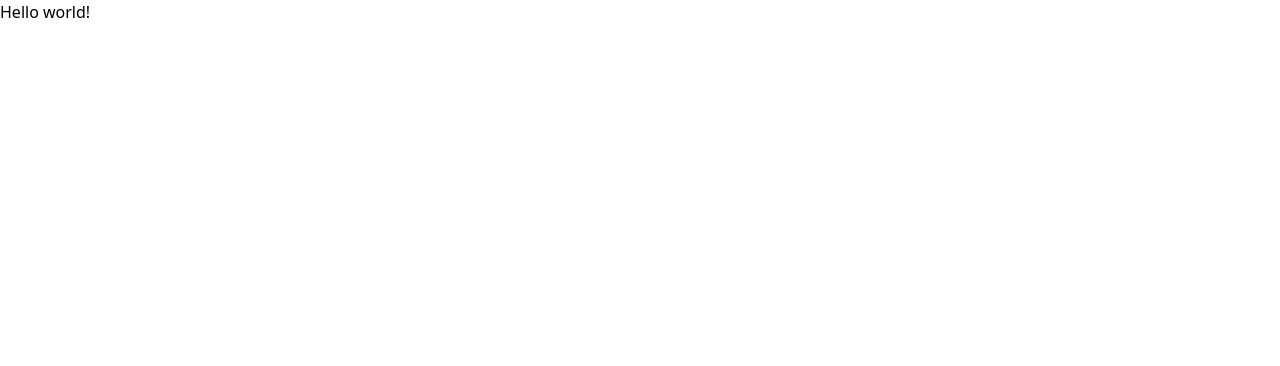
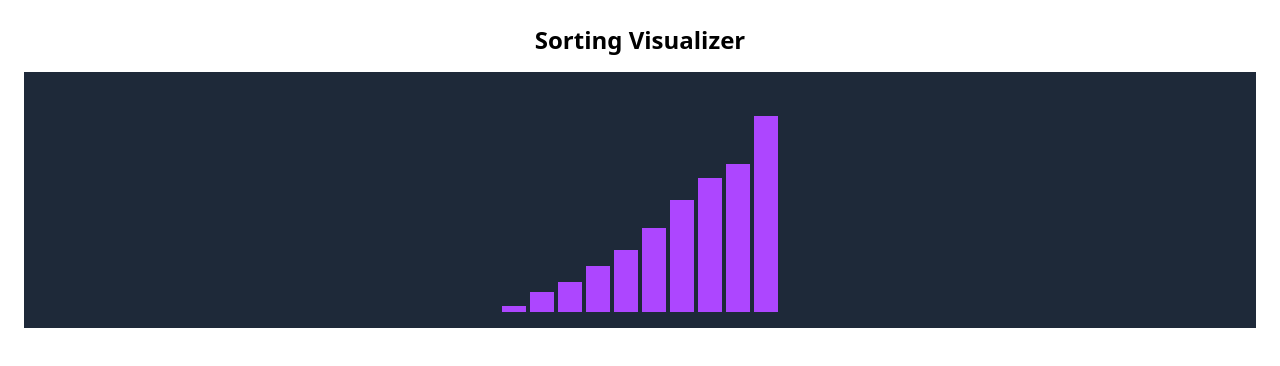
Before and after one commit to PedroCMotta-oficial/sorting_algorithms_viewer, a Next.js app in the folder web/: page / in a window 1280 px wide. Shown: the top 366 px of the page. Built offline with nearby package versions, Linux system fonts and the light colour scheme.

Commit message:
visualizer v1.0

```diff
--- /dev/null
+++ b/web/src/app/components/SortingVisualizer.tsx
@@ -0,0 +1,37 @@
+"use client"
+
+import { useState, useEffect } from "react";
+
+interface SortingVisualizerProps {
+  iterations: number[][]; // Lista de estados das iterações
+}
+
+export default function SortingVisualizer({ iterations }: SortingVisualizerProps) {
+  const [currentStep, setCurrentStep] = useState(0);
+  const [activeIndices, setActiveIndices] = useState<number[]>([]);
+
+  useEffect(() => {
+    if (currentStep < iterations.length - 1) {
+      const timer = setTimeout(() => {
+        setCurrentStep((prev) => prev + 1);
+      }, 250); // Tempo entre animações (ajustável)
+      return () => clearTimeout(timer);
+    }
+  }, [currentStep, iterations]);
+
+  const currentArray = iterations[currentStep] || [];
+
+  return (
+    <div className="relative w-full h-64 bg-gray-800 flex items-end justify-center gap-1 p-4">
+      {currentArray.map((value, index) => (
+        <div
+          key={index}
+          className={`w-6 transition-all duration-300 ${
+            activeIndices.includes(index) ? "bg-green-400" : "bg-purple-500"
+          }`}
+          style={{ height: `${value * 2}px` }}
+        ></div>
+      ))}
+    </div>
+  );
+}
--- a/web/src/app/page.tsx
+++ b/web/src/app/page.tsx
@@ -1,7 +1,66 @@
+"use client"
+
+import { useState } from "react";
+import SortingVisualizer from "@/app/components/SortingVisualizer";
+
 export default function Home() {
+  // Array inicial
+  const initialArray = [10, 30, 20, 40, 50, 5];
+
+  // Simulação de iterações (será gerado dinamicamente depois)
+
+  // BUBBLE SORT
+  const simulatedIterations = [
+    [42, 10, 3, 98, 23, 56, 74, 15, 67, 31],
+    [10, 42, 3, 98, 23, 56, 74, 15, 67, 31],
+    [10, 3, 42, 98, 23, 56, 74, 15, 67, 31],
+    [10, 3, 42, 23, 98, 56, 74, 15, 67, 31],
+    [10, 3, 42, 23, 56, 98, 74, 15, 67, 31],
+    [10, 3, 42, 23, 56, 74, 98, 15, 67, 31],
+    [10, 3, 42, 23, 56, 74, 15, 98, 67, 31],
+    [10, 3, 42, 23, 56, 74, 15, 67, 98, 31],
+    [10, 3, 42, 23, 56, 74, 15, 67, 31, 98],
+    [3, 10, 42, 23, 56, 74, 15, 67, 31, 98],
+    [3, 10, 23, 42, 56, 74, 15, 67, 31, 98],
+    [3, 10, 23, 42, 56, 15, 74, 67, 31, 98],
+    [3, 10, 23, 42, 56, 15, 67, 74, 31, 98],
+    [3, 10, 23, 42, 56, 15, 67, 31, 74, 98],
+    [3, 10, 23, 42, 15, 56, 67, 31, 74, 98],
+    [3, 10, 23, 42, 15, 56, 31, 67, 74, 98],
+    [3, 10, 23, 15, 42, 56, 31, 67, 74, 98],
+    [3, 10, 23, 15, 42, 31, 56, 67, 74, 98],
+    [3, 10, 15, 23, 42, 31, 56, 67, 74, 98],
+    [3, 10, 15, 23, 31, 42, 56, 67, 74, 98]
+  ]
+
+  /*
+  // MERGE SORT
+  const simulatedIterations = [
+    [10, 42, 3, 98, 23, 56, 74, 15, 67, 31],
+    [3, 10, 42, 98, 23, 56, 74, 15, 67, 31],
+    [3, 10, 42, 23, 98, 56, 74, 15, 67, 31],
+    [3, 10, 23, 42, 98, 56, 74, 15, 67, 31],
+    [3, 10, 23, 42, 98, 56, 74, 15, 67, 31],
+    [3, 10, 23, 42, 98, 15, 56, 74, 67, 31],
+    [3, 10, 23, 42, 98, 15, 56, 74, 31, 67],
+    [3, 10, 23, 42, 98, 15, 31, 56, 67, 74],
+    [3, 10, 15, 23, 31, 42, 56, 67, 74, 98]
+  ]*/
+
+
+  /*
+  // RADIX SORT
+  const simulatedIterations = [
+    [42, 10, 3, 98, 23, 56, 74, 15, 67, 31],
+    [10, 31, 42, 3, 23, 74, 15, 56, 67, 98],
+    [3, 10, 15, 23, 31, 42, 56, 67, 74, 98]
+  ]*/
+
+
   return (
-    <main>
-      <div>Hello world!</div>
-    </main>
+    <div className="flex flex-col items-center gap-4 p-6">
+      <h1 className="text-2xl font-bold">Sorting Visualizer</h1>
+      <SortingVisualizer iterations={simulatedIterations} />
+    </div>
   );
 }
```
